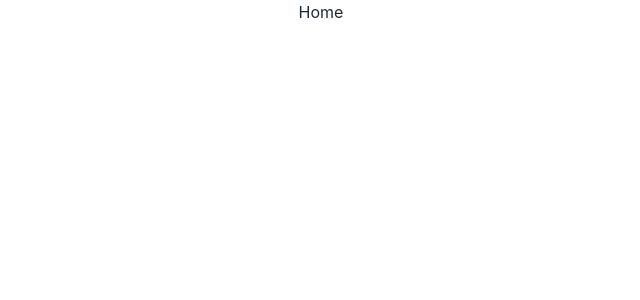
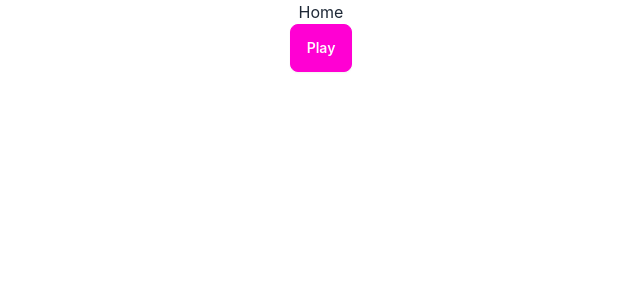
Before and after one commit to 2024-spring-adv-fe/tca-swiftball, a React (Create React App) app: page / in a window 1280 px wide. Shown: the top 300 px of the page, without its empty margins (319-959 px from the left). Built offline with nearby package versions, Linux system fonts and the light colour scheme.

Commit message:
Move Home into its own file

```diff
--- a/src/App.tsx
+++ b/src/App.tsx
@@ -5,11 +5,7 @@
     RouterProvider,
 } from "react-router-dom";
 
-const Home = () => {
-    return (
-        <h3>Home</h3>
-    );
-};
+import { Home } from "./Home";
 
 const Setup = () => {
     return (
--- /dev/null
+++ b/src/Home.tsx
@@ -0,0 +1,8 @@
+export const Home = () => {
+    return (
+        <>
+            <h3>Home</h3>
+            <button className="btn btn-secondary">Play</button>
+        </>
+    );
+};
```
